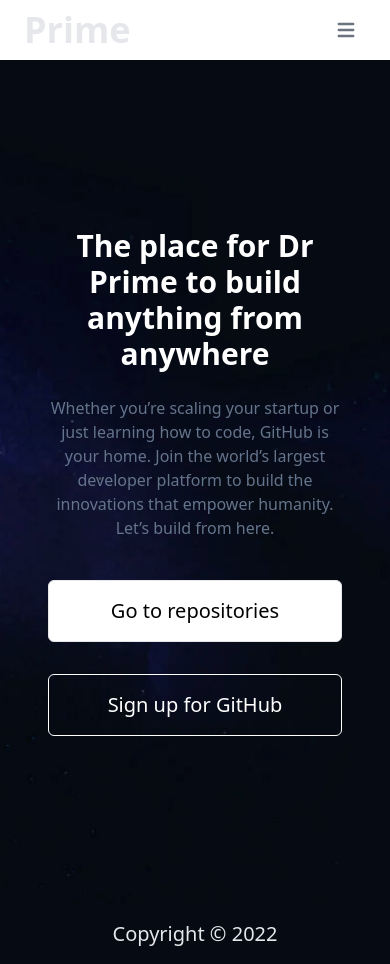
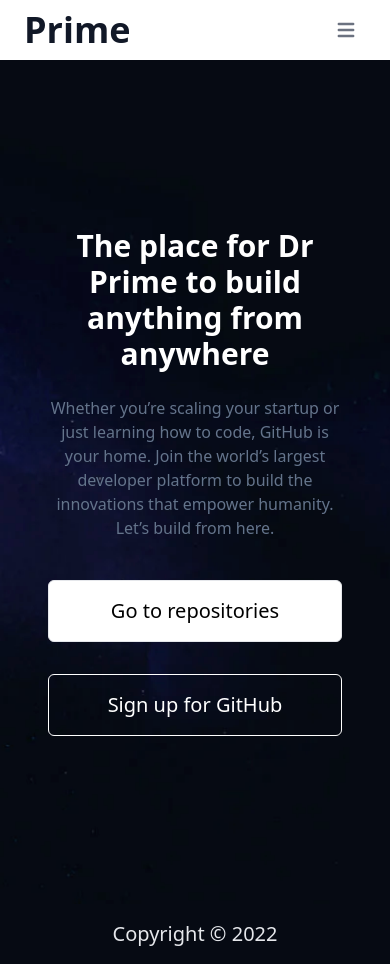
Before and after one commit to DrPrime01/my-github-repos, a React (Vite) app: page / in a window 390 px wide. Built offline with nearby package versions, Linux system fonts and the light colour scheme.

Commit message:
fixed the mobile navbar

```diff
--- a/src/Components/OtherComponents/Navbar.jsx
+++ b/src/Components/OtherComponents/Navbar.jsx
@@ -16,10 +16,10 @@ function Navbar() {
     toggleNavbar ? setNavBarStyle(navBarstyles.navBarDisplayed) : setNavBarStyle(navBarstyles.navBarHidden);
   }
   return (
-    <nav className="bg-[#060A13] xs:bg-white border-gray-200 px-2 sm:px-4 py-2.5 xs:text-gray-900 dark:bg-gray-900">
+    <nav className="bg-[#060A13] xs:bg-white border-gray-200 px-2 sm:px-4 py-2.5 xs:text-gray-900">
       <div className="flex flex-wrap justify-between items-center px-4 mx-auto">
         <Link to="#" className="flex items-start">
-          <span className="self-center text-4xl font-bold whitespace-nowrap dark:text-primary-700 text-gray-200">
+          <span className="self-center text-4xl font-bold whitespace-nowrap dark:text-primary-700 text-gray-200 xs:text-gray-900">
             Prime
           </span>
         </Link>
```
